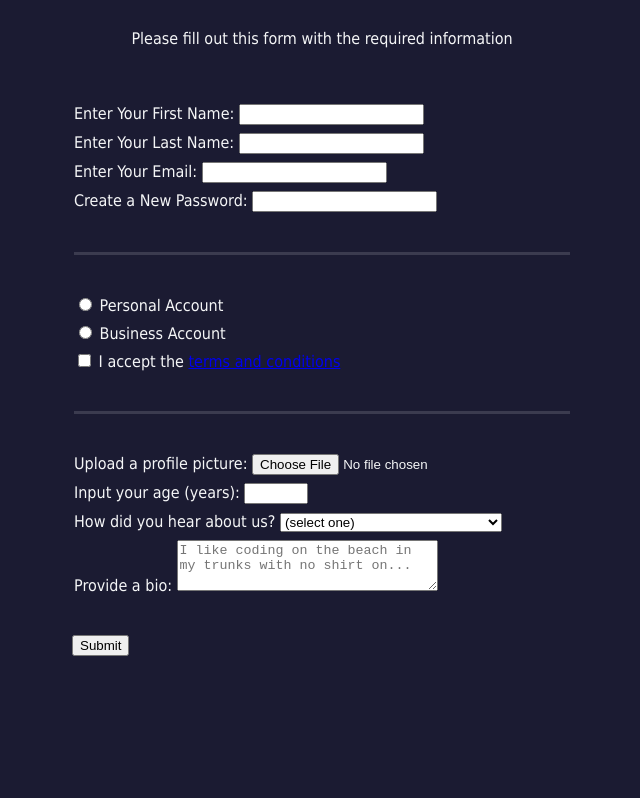
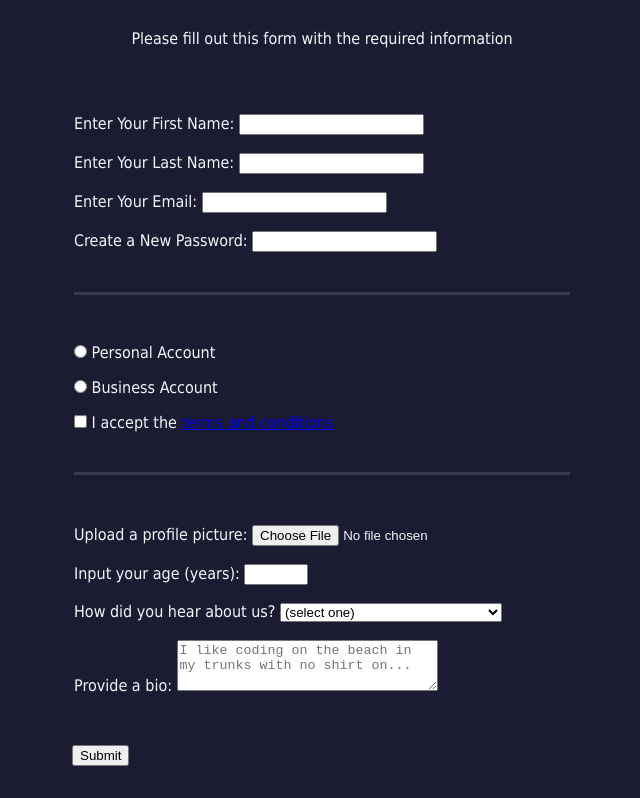
Before and after one commit to PreevEsk1/login-page, a plain HTML site: page index.html in a window 1280 px wide. Shown: the part 73-871 px from the top of the page, without its empty margins (318-958 px from the left). Before the commit the page ends 832 px from the top, so only its background shows below. Drawn offline with Linux system fonts and the light colour scheme.

Commit message:
added a margin of 10px 0 0 0 to the elements input textarea and select

```diff
--- a/styles.css
+++ b/styles.css
@@ -34,3 +34,10 @@ body {
     display: block;
     margin: 0.5rem 0;
   }
+
+  input,
+  textarea,
+  select {
+    margin: 10px 0 0 0;
+
+  }
```
